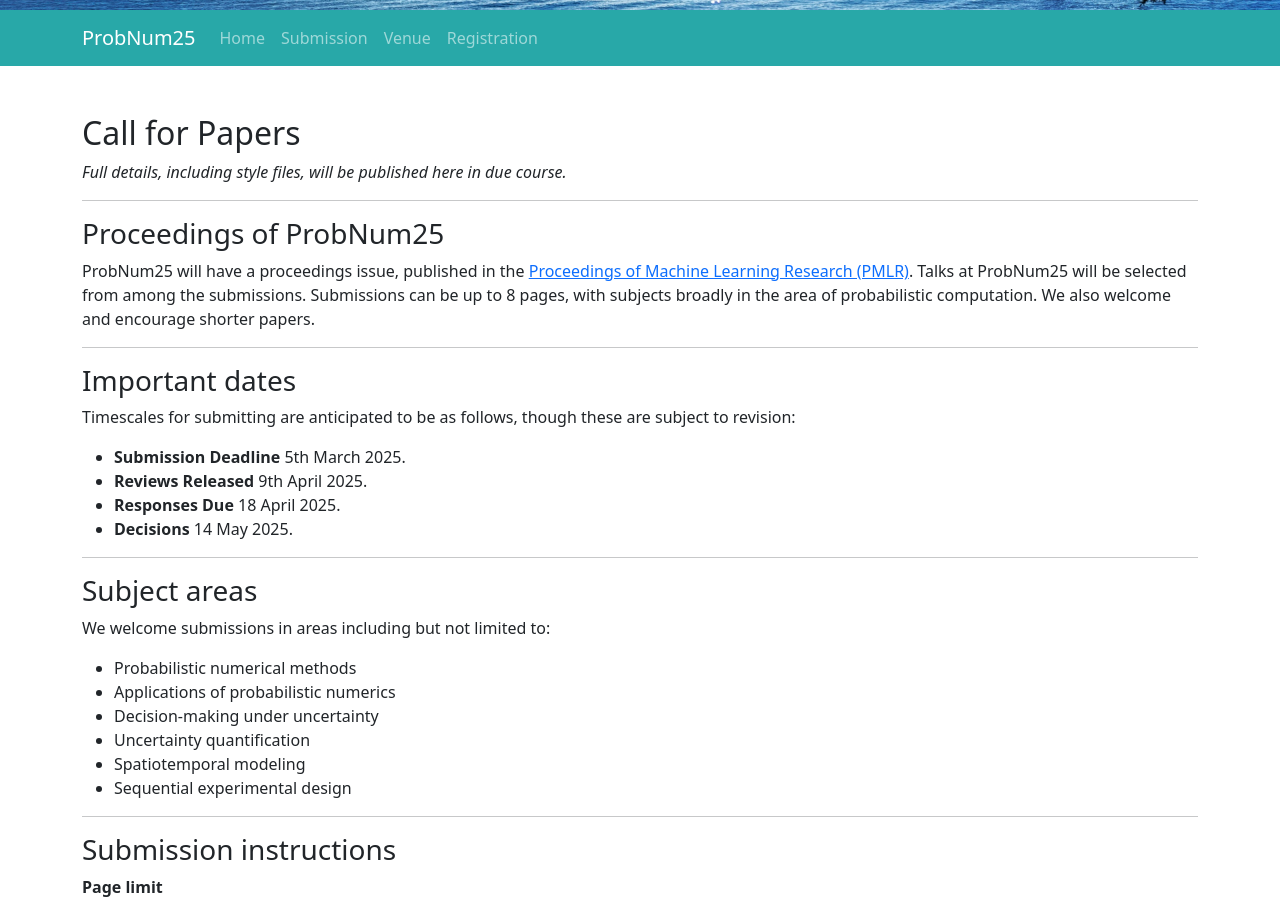
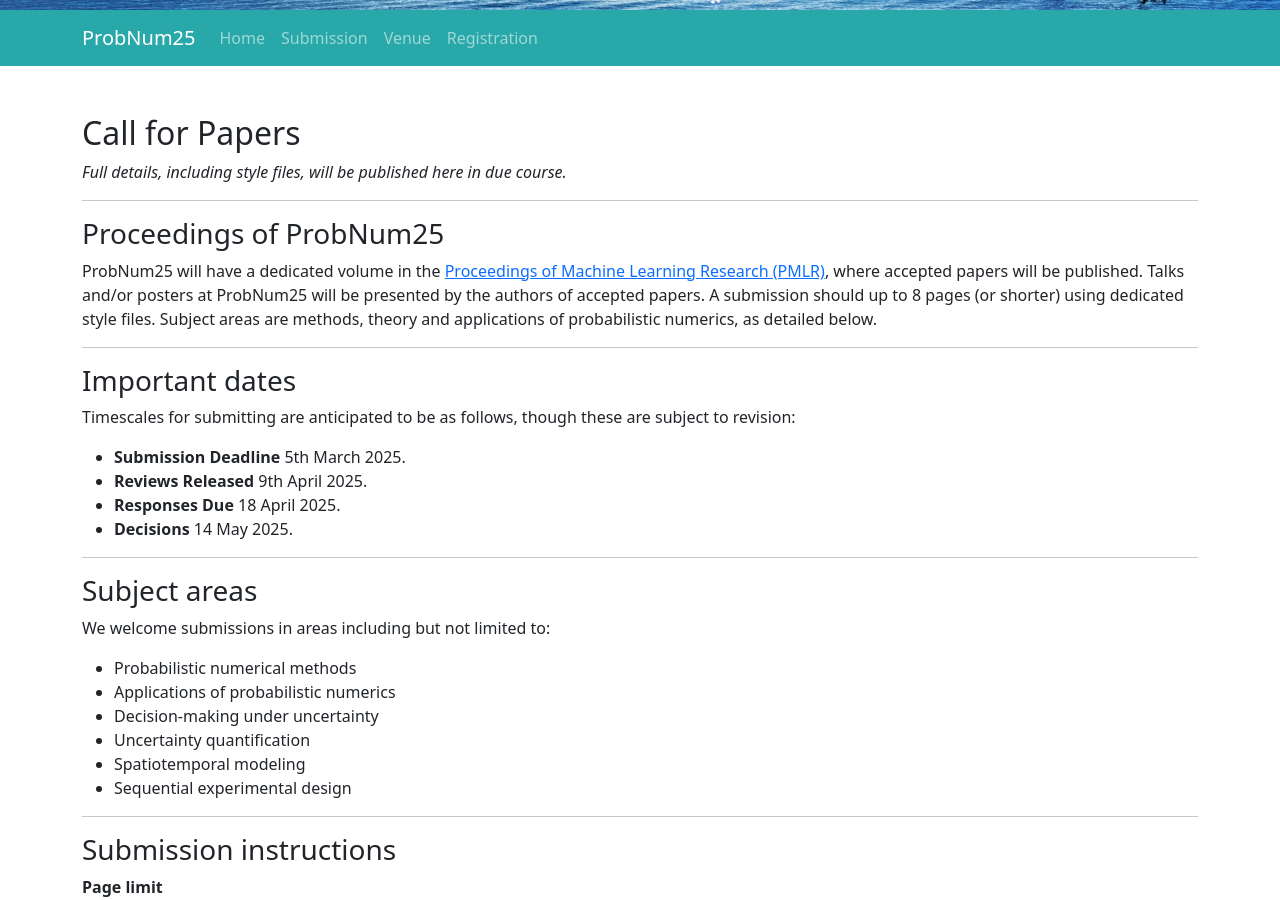
Before and after one commit to probnum2026/probnum2026.github.io, a Jekyll site: the page built from submissions.md, in a window 1280 px wide and 900 px high, scrolled down 310 px. Built offline with Jekyll 4.4.1, drawn with Linux system fonts in a browser that asks for light colours; nearby versions of some CDN libraries.

Commit message:
Update submissions.md

```diff
--- a/submissions.md
+++ b/submissions.md
@@ -12,10 +12,8 @@ _Full details, including style files, will be published here in due course._
 ---
 ### Proceedings of ProbNum25
 
-ProbNum25 will have a proceedings issue, published in the [Proceedings of Machine Learning Research (PMLR)](https://proceedings.mlr.press).
-Talks at ProbNum25 will be selected from among the submissions.
-Submissions can be up to 8 pages, with subjects broadly in the area of probabilistic computation.
-We also welcome and encourage shorter papers.
+ProbNum25 will have a dedicated volume in the [Proceedings of Machine Learning Research (PMLR)](https://proceedings.mlr.press), where accepted papers will be published. Talks and/or posters at ProbNum25 will be presented by the authors of accepted papers. A submission should up to 8 pages (or shorter) using dedicated style files.
+Subject areas are methods, theory and applications of probabilistic numerics, as detailed below.
 
 ---
 ### Important dates
```
